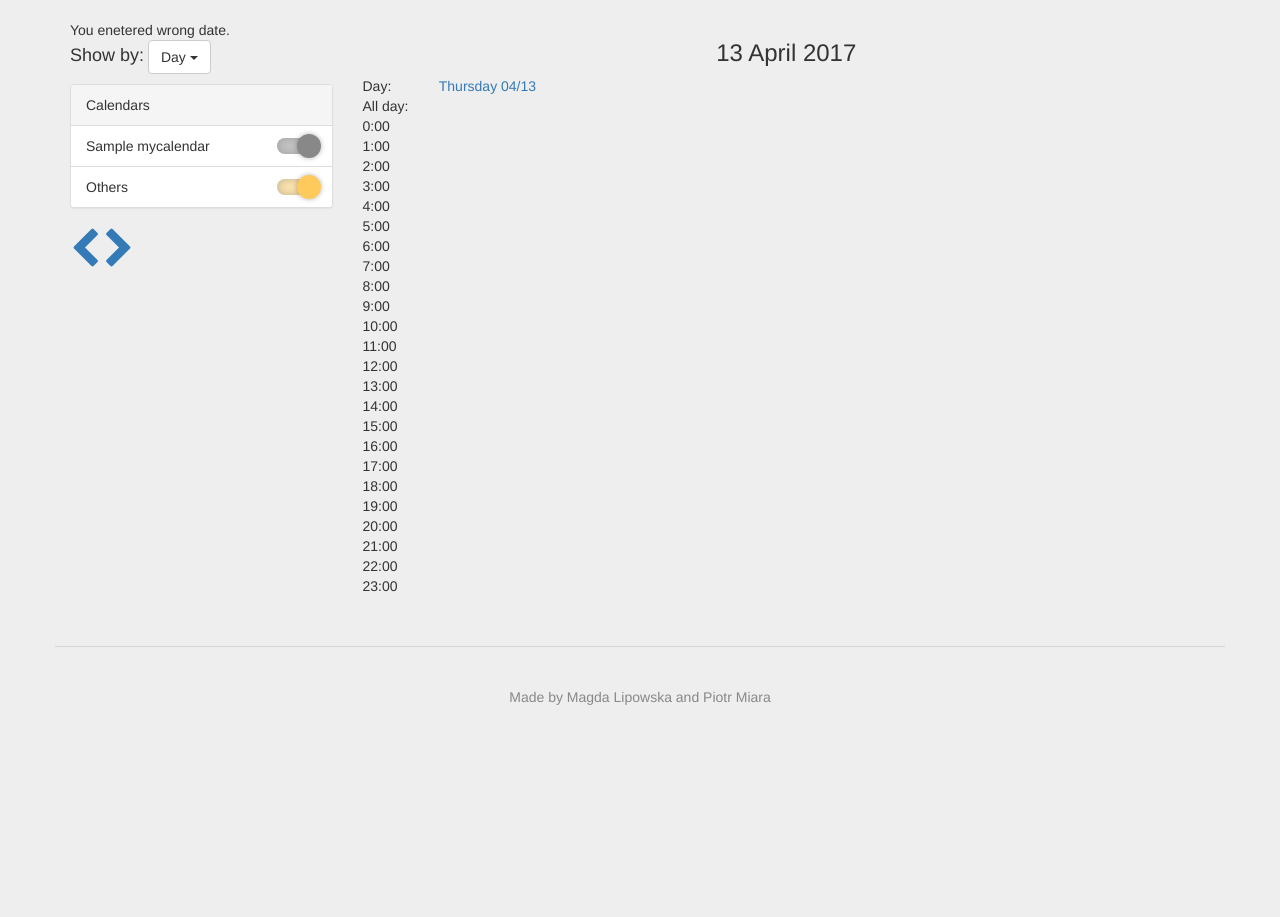
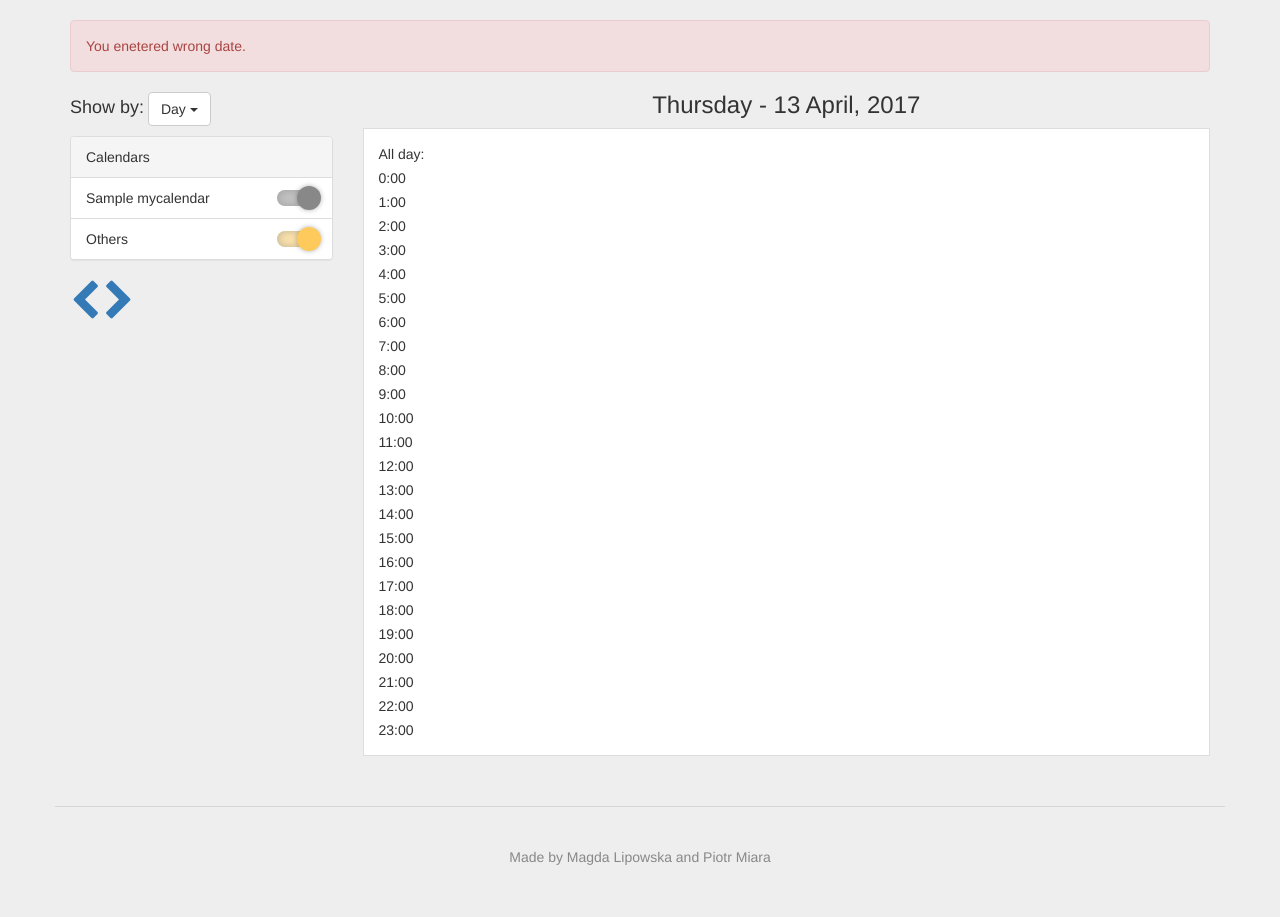
Before and after one commit to kasztanka/django_calendar, a Django app: page /day/1 in a window 1280 px wide. Shown: the part 52-969 px from the top of the page. Before the commit the page ends 757 px from the top, so only its background shows below. Run offline with Django 3.2, Linux system fonts and the light colour scheme; a user stored in the database is signed in; tables that the repository leaves empty hold one stand-in row (values such as "Sample post"); some libraries are stand-ins or nearby versions.

Commit message:
Another visual changes in timelines

```diff
--- a/my_calendar/static/base.css
+++ b/my_calendar/static/base.css
@@ -104,11 +104,6 @@ hr {
      display: inline;
 }
 
-.timeline-date-range {
-    margin-top: 0;
-    text-align: center;
-}
-
 #calendars-switch {
     margin-top: 10px;
 }
@@ -136,6 +131,7 @@ hr {
     transition: all 0.4s ease-in-out;
     width: 40px;
 }
+
 .material-switch > label::after {
     background: rgb(255, 255, 255);
     border-radius: 16px;
@@ -149,16 +145,35 @@ hr {
     transition: all 0.3s ease-in-out;
     width: 24px;
 }
+
 .material-switch > input[type="checkbox"]:checked + label::before {
     background: inherit;
     opacity: 0.5;
 }
+
 .material-switch > input[type="checkbox"]:checked + label::after {
     background: inherit;
     left: 20px;
 }
 
-#timeline-week {
+.all-day {
+    float: left;
+    width: 100%;
+    display: table;
+}
+
+.timeline--date-range {
+    margin-top: 0;
+    text-align: center;
+}
+
+.timeline--header {
+    float: left;
+    width: 100%;
+    display: table;
+}
+
+.timeline--days {
     background-color: white;
     width: 100%;
     float: left;
@@ -172,12 +187,25 @@ hr {
     text-align: center;
 }
 
-#timeline--hours {
+.timeline--hours {
     display: table-cell;
 }
 
-#timeline--hours div {
+.timeline--hours div {
     margin-top: 4px;
+}
+
+.timeline--events {
+    position: relative;
+    display: table-cell;
+}
+
+.week-events {
+    width: 13%;
+}
+
+.day-events {
+    width: 91%;
 }
 
 footer {
--- a/my_calendar/templates/my_calendar/day.html
+++ b/my_calendar/templates/my_calendar/day.html
@@ -3,7 +3,7 @@
 {% block content %}
 
 {% if date_errors %}
-    <div>{{ date_errors }}</div>
+    <div class="alert alert-danger">{{ date_errors }}</div>
 {% endif %}
 
 <div class="row">
@@ -20,27 +20,20 @@
         </div>
     </div>
     <div class="col-lg-9">
-        <h3 class="timeline-date-range">{{ chosen_date|date:"d F Y" }}</h3>
-        <div id="timeline" style="width:100%">
-            <div id="header" style="float:left; width:100%; display:table;">
-                <div style="display:table-cell;">Day:</div>
-                <div style="display:table-cell;width:91%;">
-                    <a href="{% url 'my_calendar:day' date=chosen_date %}">
-                        {{ chosen_date|date:"l m/d" }}
-                    </a>
-                </div>
-            </div>
-            <div id="all_day" style="float:left; width:100%; display:table;">
+        <h3 class="timeline--date-range">{{ chosen_date|date:"l - d F, Y" }}</h3>
+        <div class="timeline--days">
+            <div class="all-day">
                 <div style="display:table-cell;">All day:</div>
             {% for dict_ in days %}
                 <div style="display:table-cell;width:91%;">
                 {% for event in dict_.events %}
                 {% if event.all_day == True %}
                     <a href="{% url 'my_calendar:event_view' event_pk=event.pk %}">
-                        <div class="event calendar-{{ event.class }}"
+                        <div class="event well well-supersmall calendar-{{ event.class }}"
                             id="event-{{ event.pk }}-{{ dict_.day|date:'Y/m/d' }}"
-                            style="background-color:{{ event.color }};">
-                            {{ event.title }}</div>
+                            style="color:{{ event.color }}">
+                            {{ event.title }}
+                        </div>
                     </a>
                 {% endif %}
                 {% endfor %}
@@ -48,21 +41,23 @@
             {% endfor %}
             </div>
             <div id="bottom" style="float:left; width:100%; display:table;">
-                <div id="hours" style="display:table-cell;">
+                <div class="timeline--hours">
                 {% for i in range %}
                     <div>{{ i }}:00</div>
                 {% endfor %}
                 </div>
-                <div id="events" style="position:relative; display:table-cell;width:91%">
+                <div class="timeline--events day-events" style="width:91%;">
                 {% for dict_ in days %}
                 {% for event in dict_.events %}
                 {% if event.all_day != True %}
                     <a href="{% url 'my_calendar:event_view' event_pk=event.pk %}">
-                        <div class="event calendar-{{ event.class }}" id="event-{{ event.pk }}"
-                            style="position:absolute;
-                            height:calc({{ event.height }} * 100%);
-                            background-color:{{ event.color }};">
-                            {{ event.title }}</div>
+                        <div class="event well well-supersmall calendar-{{ event.class }}"
+                            id="event-{{ event.pk }}"
+                            style="position: absolute;
+                                   height: calc({{ event.height }} * 100%);
+                                   color: {{ event.color }}">
+                            {{ event.title }}
+                        </div>
                     </a>
                 {% endif %}
                 {% endfor %}
--- a/my_calendar/templates/my_calendar/month.html
+++ b/my_calendar/templates/my_calendar/month.html
@@ -21,7 +21,7 @@
         </div>
     </div>
     <div class="col-lg-9">
-        <h3 class="timeline-date-range">{{ chosen_date|date:"F Y" }}</h3>
+        <h3 class="timeline--date-range">{{ chosen_date|date:"F Y" }}</h3>
         <table class="table-bordered" id="table-month">
             <thead>
                 <tr>
```
Also changed, not shown: my_calendar/templates/my_calendar/week.html (+13 -16 lines).
